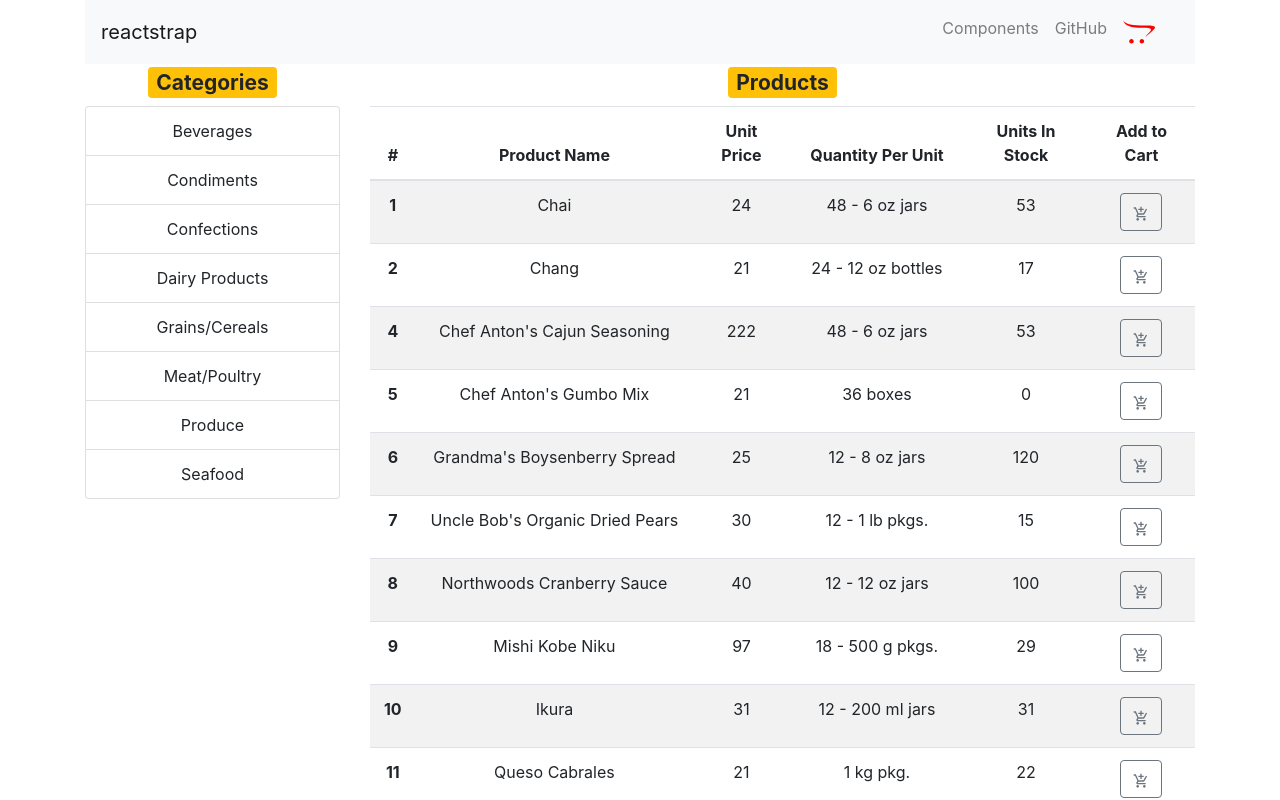
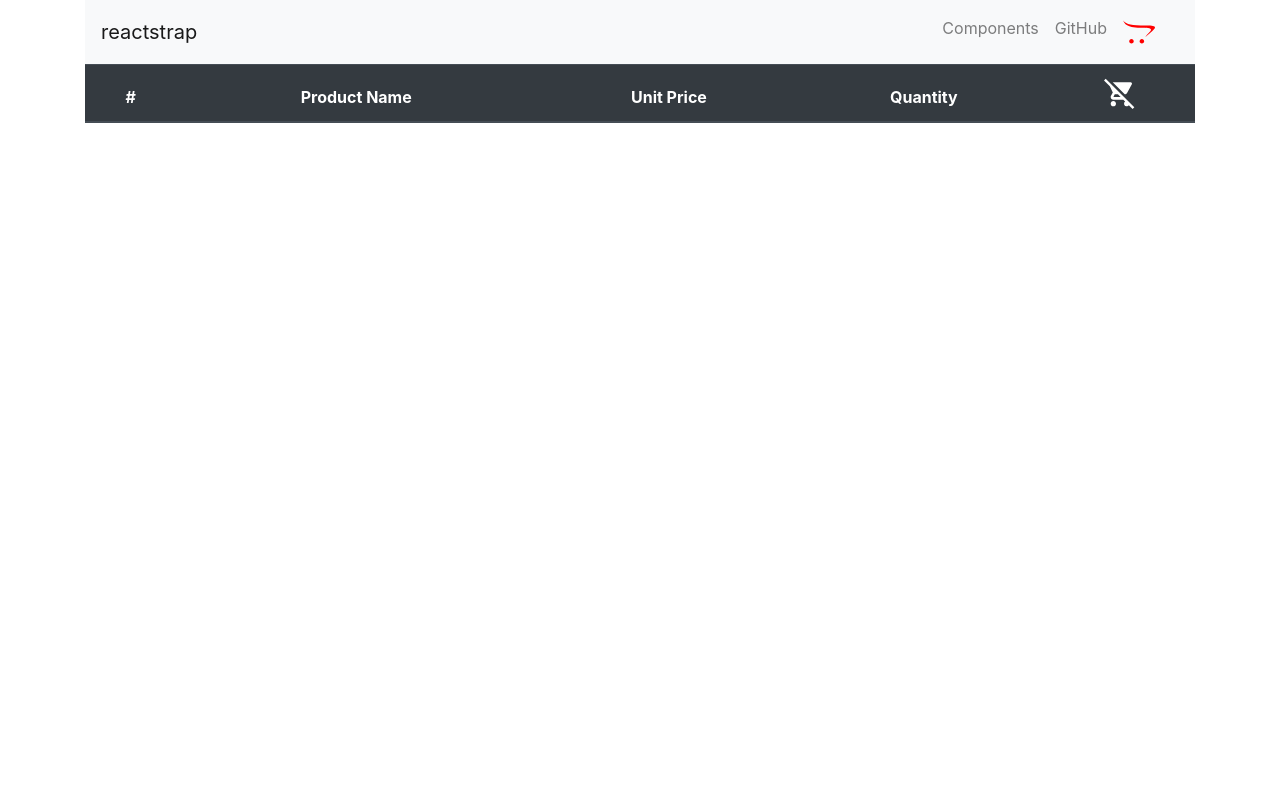
Before and after one commit to sakirtufan/CART_APP_WITH_REDUX, a React (Create React App) app: page /cart in a window 1280 px wide. Shown: the top 800 px of the page. Built offline with nearby package versions, Linux system fonts and the light colour scheme; data requests are answered from the project's data file.

Commit message:
Add Routing and CartDetail

```diff
--- a/package.json
+++ b/package.json
@@ -11,9 +11,11 @@
     "axios": "^0.21.1",
     "bootstrap": "^4.5.3",
     "react": "^17.0.1",
+    "react-animations": "^1.0.0",
     "react-dom": "^17.0.1",
     "react-icons": "^4.1.0",
     "react-redux": "^7.2.2",
+    "react-router-dom": "^5.2.0",
     "react-scripts": "4.0.1",
     "reactstrap": "^8.8.1",
     "redux": "^4.0.5",
--- /dev/null
+++ b/src/components/cart/CartDetail.jsx
@@ -0,0 +1,49 @@
+import React from "react";
+import { MdDeleteForever, MdRemoveShoppingCart } from "react-icons/md";
+import { connect } from "react-redux";
+import { Table } from "reactstrap";
+import { removeFromCart } from "../../redux/actions/cartActions";
+import alertify from "alertifyjs";
+
+const CartDetail = (props) => {
+
+  const removeFromCart = (product) => {
+    props.removeFromCart(product);
+    alertify.error(`${product.productName} removed from cart`)
+  }
+  return (
+    <div>
+      <Table dark className="text-center">
+        <thead>
+          <tr>
+            <th>#</th>
+            <th>Product Name</th>
+            <th>Unit Price</th>
+            <th>Quantity</th>
+            <th><MdRemoveShoppingCart size="2em"/></th>
+          </tr>
+        </thead>
+        <tbody>
+          {props.cart.map((cartItem) => (
+            <tr key={cartItem.product.id}>
+              <th scope="row">{cartItem.product.id}</th>
+              <td>{cartItem.product.productName}</td>
+              <td>{cartItem.product.unitPrice}</td>
+              <td>{cartItem.quantity}</td>
+              <td><button className="btn btn-danger"><MdDeleteForever onClick={() => removeFromCart(cartItem.product)} size="1.5em"></MdDeleteForever></button></td>
+
+            </tr>
+          ))}
+        </tbody>
+      </Table>
+    </div>
+  );
+};
+
+const mapStateToProps = (state) => {
+  return {
+    cart: state.cartReducer,
+  };
+};
+
+export default connect(mapStateToProps, { removeFromCart })(CartDetail);
--- a/src/components/cart/CartSummary.jsx
+++ b/src/components/cart/CartSummary.jsx
@@ -1,6 +1,6 @@
 import React from "react";
 import { connect } from "react-redux";
-import { FaOpencart } from "react-icons/fa";
+import { FaCartArrowDown, FaOpencart } from "react-icons/fa";
 import {
   DropdownItem,
   DropdownMenu,
@@ -11,8 +11,12 @@ import {
 } from "reactstrap";
 import { removeFromCart } from "../../redux/actions/cartActions";
 import { MdDeleteForever } from "react-icons/md";
+import { Link } from "react-router-dom";
+import alertify from "alertifyjs";
 
 const CartSummary = (props) => {
+
+
   const renderEmpty = () => {
     return (
       <NavItem className="pr-3">
@@ -24,10 +28,14 @@ const CartSummary = (props) => {
   };
 
   const renderSummary = () => {
+    const removeFromCart = (product) => {
+      props.removeFromCart(product);
+      alertify.error(`${product.productName} removed from cart`);
+    }
     return (
       <UncontrolledDropdown nav inNavbar>
         <DropdownToggle nav caret>
-          Cart
+        <FaCartArrowDown size="2em" color="green"/>
         </DropdownToggle>
         <DropdownMenu right>
           {props.cart.map((cartItem) => (
@@ -36,15 +44,16 @@ const CartSummary = (props) => {
                 {cartItem.product.productName}{" "}
                 <span className="badge badge-dark">{cartItem.quantity}</span>
               </button>
-              <MdDeleteForever onClick={() => props.removeFromCart(cartItem.product)} size="1.5em" color="red"></MdDeleteForever>
+              <MdDeleteForever onClick={() => removeFromCart(cartItem.product)} size="1.5em" color="red"></MdDeleteForever>
             </DropdownItem>
           ))}
           <DropdownItem divider />
-          <DropdownItem>Go to cart</DropdownItem>
+          <DropdownItem><Link to="/cart">Go to cart</Link></DropdownItem>
         </DropdownMenu>
       </UncontrolledDropdown>
     );
   };
+
   return <div>{props.cart.length > 0 ? renderSummary() : renderEmpty()}</div>;
 };
 
--- a/src/components/navi/Navi.jsx
+++ b/src/components/navi/Navi.jsx
@@ -9,6 +9,7 @@ import {
   NavLink,
 } from 'reactstrap';
 import CartSummary from '../cart/CartSummary';
+
 
 const Navi = (props) => {
   const [isOpen, setIsOpen] = useState(false);
--- a/src/components/root/App.js
+++ b/src/components/root/App.js
@@ -1,13 +1,22 @@
 import { Container } from "reactstrap";
 import Navi from "../navi/Navi";
 import Dashboard from "./Dashboard";
+import {
+  Switch,
+  Route,
+} from "react-router-dom";
+import CartDetail from "../cart/CartDetail";
 
 
 const App = () => {
   return (
     <Container>
-      <Navi/>
-      <Dashboard/>
+      <Navi />
+      <Switch>
+        <Route path="/" exact component={Dashboard}/>
+        <Route path="/product" exact component={Dashboard}/>
+        <Route path="/cart" exact component={CartDetail}/>
+      </Switch>
     </Container>
   );
 }
--- a/src/index.js
+++ b/src/index.js
@@ -6,15 +6,20 @@ import 'bootstrap/dist/css/bootstrap.min.css';
 import { Provider } from 'react-redux';
 import configureStore from './redux/reducers/configureStore';
 import '../node_modules/alertifyjs/build/css/alertify.min.css';
+import { BrowserRouter as Router } from "react-router-dom";
+
+
 
 
 const store = configureStore()
 
 ReactDOM.render(
+  <Router>
+    <Provider store={store}>
+      <App />
+    </Provider>
+  </Router>
 
-  <Provider store={store}>
-    <App />
-  </Provider>
   ,
   document.getElementById('root')
 );
```
Also changed, not shown: 2 other files (tests, documents, lock files or other folders).
